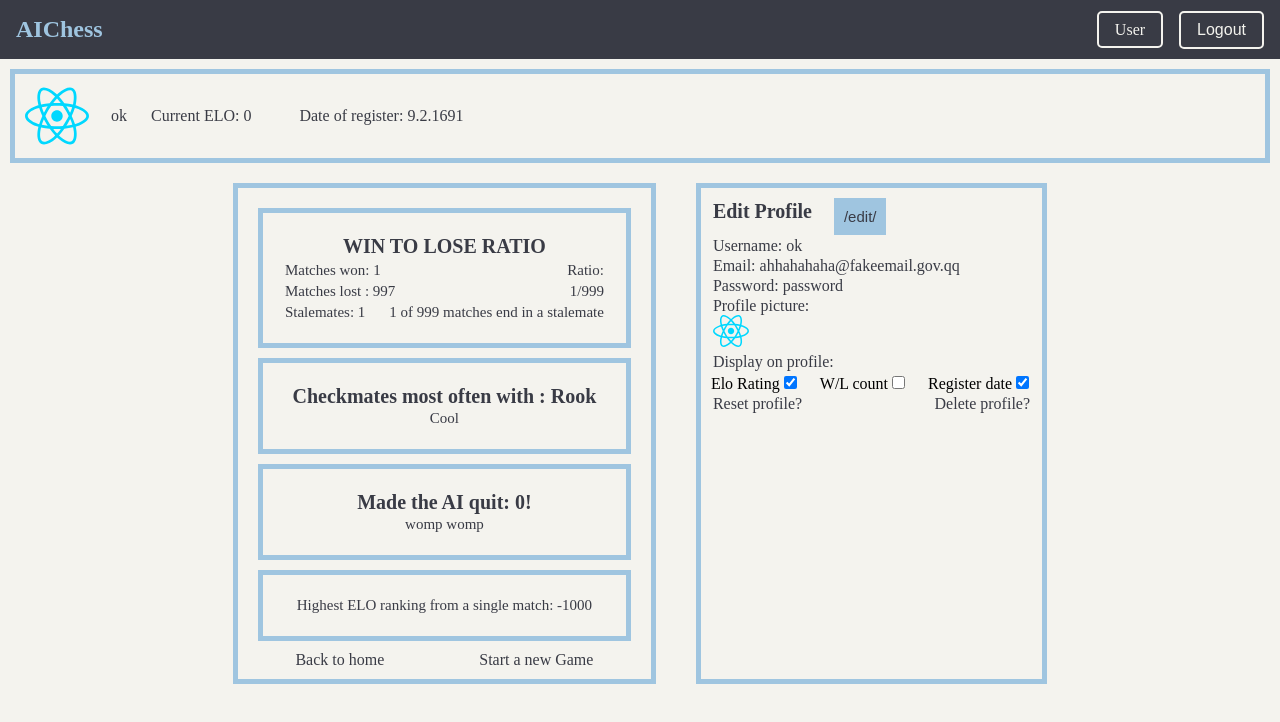
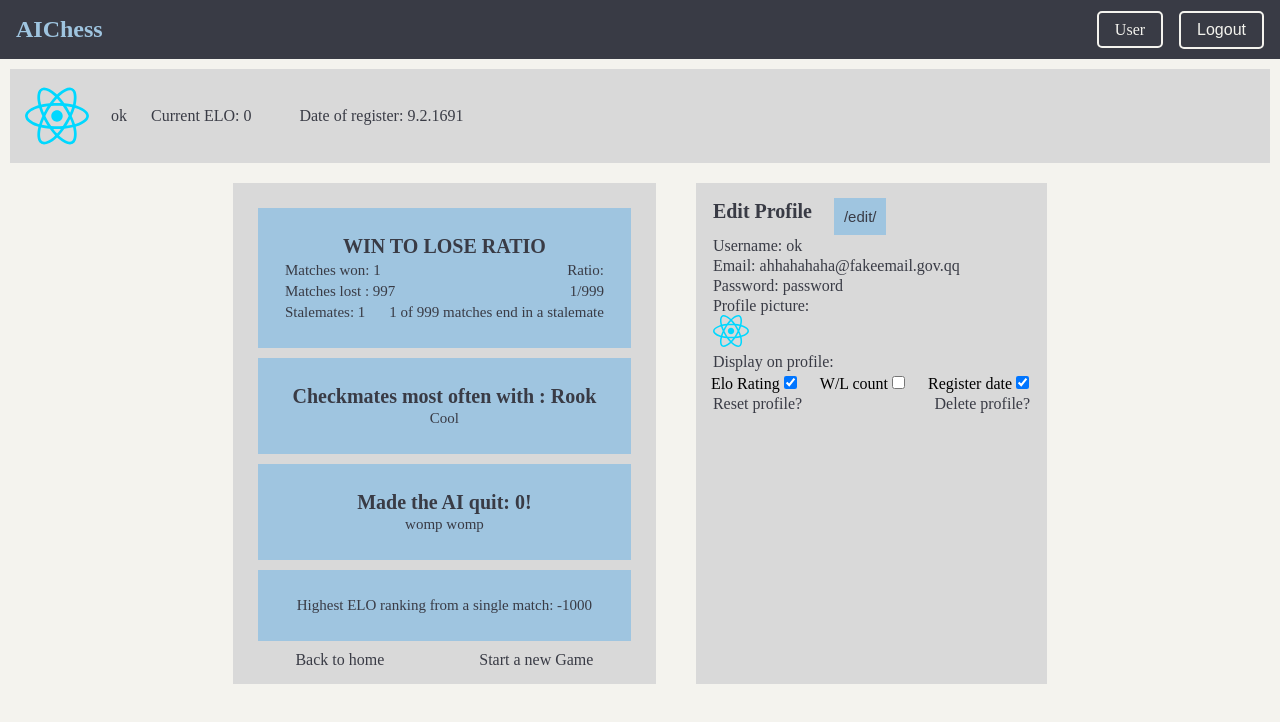
Before and after one commit to LeoLeerila/Ragebait-chess, a React (Vite) app in the folder client/: page /user/1 in a window 1280 px wide. Shown: the top 722 px of the page. Built offline with nearby package versions, Linux system fonts and the light colour scheme.

Commit message:
userPanel style changes

```diff
--- a/client/src/components/userPanel.css
+++ b/client/src/components/userPanel.css
@@ -7,13 +7,20 @@ p {
   color: var(--dark-colour);
   margin: 2px;
 }
+
+.profile_pic {
+  border-radius :50%;
+}
+
 .user_panel_inner {
-  border: 5px solid var(--powder-blue);
+  border: 5px solid #D9D9D9;
+  background-color:#D9D9D9;
   padding: 10px;
   margin: 10px;
 }
 .user_panel_statistic{
   border: 5px solid var(--powder-blue);
+  background-color: var(--powder-blue);
   padding: 20px;
   margin: 10px;
   font-size: 15px;
--- a/client/src/components/userPanel.jsx
+++ b/client/src/components/userPanel.jsx
@@ -85,7 +85,7 @@ function UserPanel(){
         <section className="user_panel" id="user_panel">
             <div className="user_panel_inner" id="user_panel_profile">
                 <div id="profile_txt">
-                    <img src={SettingsD[t_PlayerId].ProfilePic} alt="profilepic"/>
+                    <img className="profile_pic" src={SettingsD[t_PlayerId].ProfilePic} alt="profilepic"/>
                     <p>{PlayerD[t_PlayerId].Name}</p>
                     {ShowElo ? <p>Current ELO: {StatsD[t_PlayerId].CurrentELO}</p>:<p/>}
                     {ShowWL ?<p>Won: {StatsD[t_PlayerId].WonMatches} Played: {StatsD[t_PlayerId].TotalMatches}</p>:<p/>}
```
